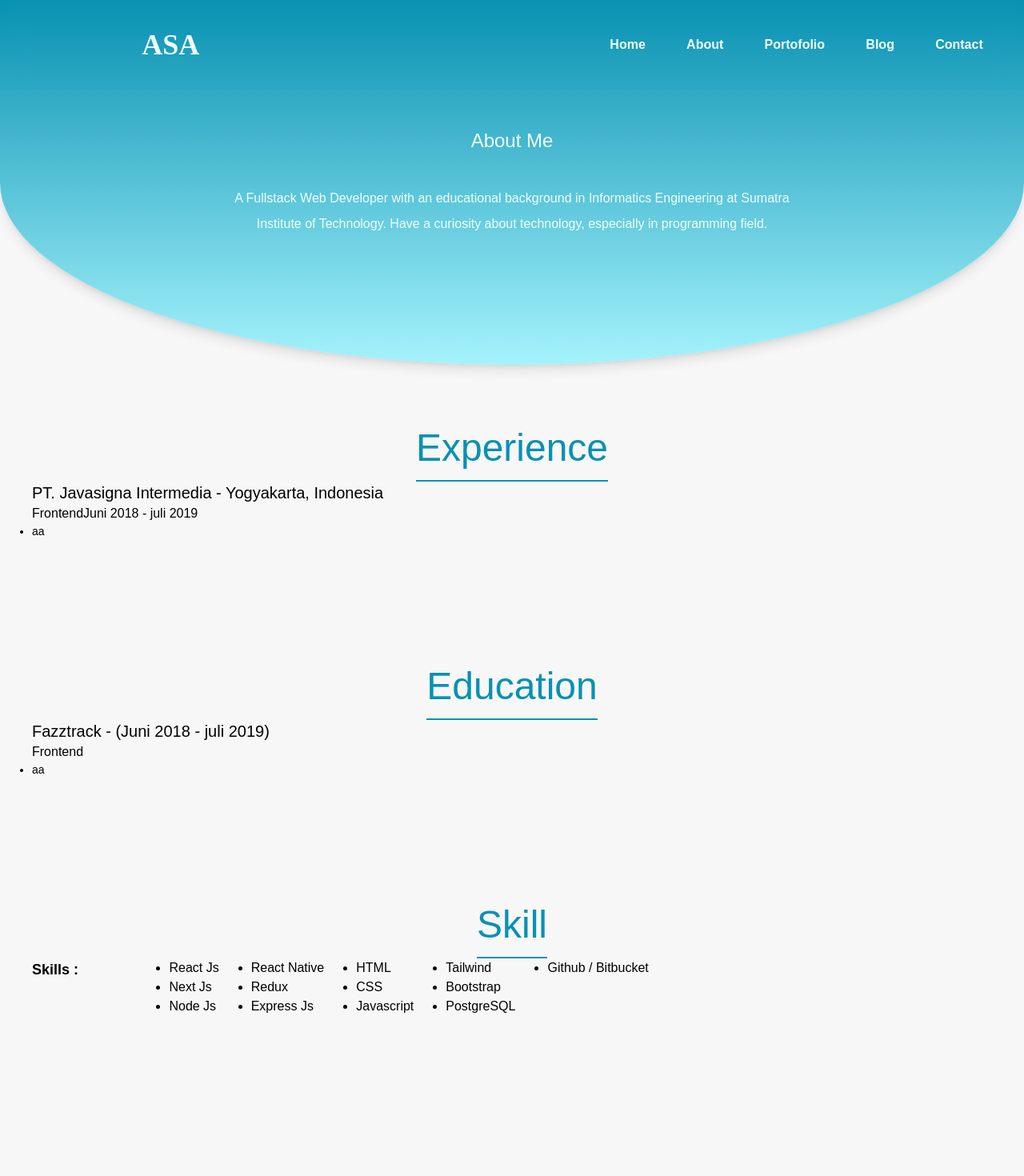
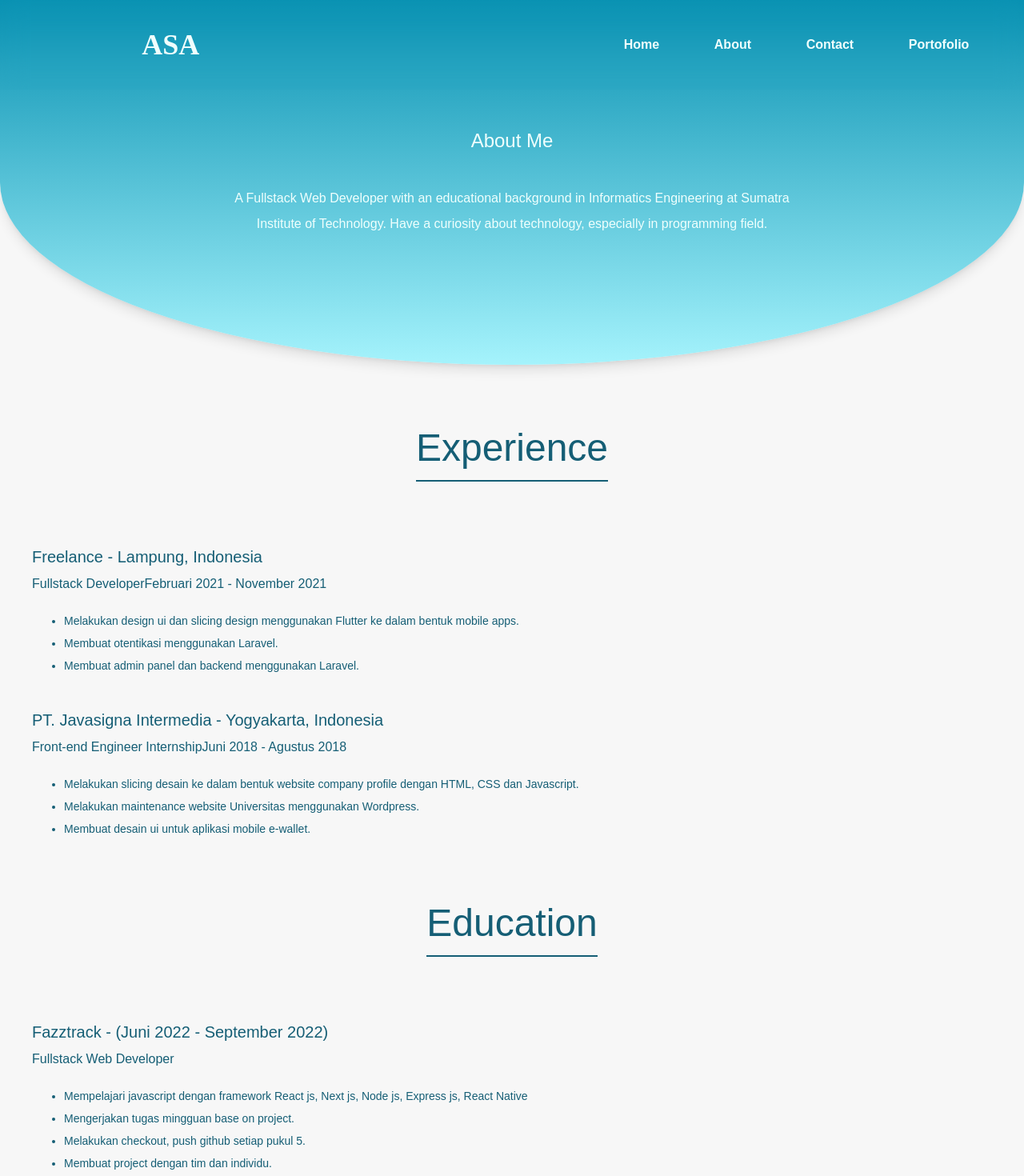
Before and after one commit to afrizalsofyan/personal-web-portofolio, a Next.js app: page /about in a window 1280 px wide. Shown: the top 1470 px of the page at 80% size. Before the commit the page ends 1350 px from the top, so only its background shows below. Built offline with nearby package versions, Linux system fonts and the light colour scheme.

Commit message:
fix: new feature

```diff
--- a/about.json
+++ b/about.json
@@ -1,57 +1,49 @@
 {
-    "experience": {
-        "experience_1": {
+    "experience": [
+        {
             "company": "Freelance",
             "city": "Lampung",
             "national": "Indonesia",
             "role": "Fullstack Developer",
             "start_at": "Februari 2021",
             "end_at": "November 2021",
-            "job_desc_1": "Melakukan design ui dan slicing design menggunakan Flutter ke dalam bentuk mobile apps.",
-            "job_desc_2": "Membuat otentikasi menggunakan Laravel.",
-            "job_desc_3": "Membuat admin panel dan backend menggunakan Laravel."
+            "job_desc":[ "Melakukan design ui dan slicing design menggunakan Flutter ke dalam bentuk mobile apps.", "Membuat otentikasi menggunakan Laravel.", "Membuat admin panel dan backend menggunakan Laravel."]
         },
-        "experience_2": {
+        {
             "company": "PT. Javasigna Intermedia",
             "city": "Yogyakarta",
             "national": "Indonesia",
             "role": "Front-end Engineer Internship",
             "start_at": "Juni 2018",
             "end_at": "Agustus 2018",
-            "job_desc_1": "Melakukan slicing desain ke dalam bentuk website company profile dengan HTML, CSS dan Javascript.",
-            "job_desc_2": "Melakukan maintenance website Universitas menggunakan Wordpress.",
-            "job_desc_3": "Membuat desain ui untuk aplikasi mobile e-wallet."
+            "job_desc": ["Melakukan slicing desain ke dalam bentuk website company profile dengan HTML, CSS dan Javascript.", "Melakukan maintenance website Universitas menggunakan Wordpress.", "Membuat desain ui untuk aplikasi mobile e-wallet."]
         }
-    },
-    "education_1": {
+    ],
+    "education": [
+        {
             "company": "Fazztrack",
             "city": "Lampung",
             "national": "Indonesia",
             "role": "Fullstack Web Developer",
             "start_at": "Juni 2022",
             "end_at": "September 2022",
-        "job_desc_1": "Mempelajari javascript dengan framework React js, Next js, Node js, Express js, React Native",
-        "job_desc_2": "Mengerjakan tugas mingguan base on project.",
-        "job_desc_3": "Melakukan checkout, push github setiap pukul 5.",
-        "job_desc_4": "Membuat project dengan tim dan individu."
+            "job_desc": ["Mempelajari javascript dengan framework React js, Next js, Node js, Express js, React Native", "Mengerjakan tugas mingguan base on project.", "Melakukan checkout, push github setiap pukul 5.", "Membuat project dengan tim dan individu."]
         },
-    "education_2": {
+        {
             "company": "Institut Teknologi Sumatera",
             "city": "Lampung",
             "national": "Indonesia",
             "role": "S1 Teknik Informatika",
             "start_at": "Juni 2015",
             "end_at": "Februari 2020",
-        "job_desc_1": "Mempelajari javascript dengan framework React js, Next js, Node js, Express js, React Native",
-        "job_desc_2": "Mengerjakan tugas mingguan base on project.",
-        "job_desc_3": "Melakukan checkout, push github setiap pukul 5.",
-        "job_desc_4": "Membuat project dengan tim dan individu."
-    },
+            "job_desc": ["Mempelajari javascript dengan framework React js, Next js, Node js, Express js, React Native", "Mengerjakan tugas mingguan base on project.", "Melakukan checkout, push github setiap pukul 5.", "Membuat project dengan tim dan individu."]
+        }
+    ],
     "contact": {
         "location": "Lampung",
         "phone": "-",
         "email": "afrizalafaandi@gmail.com",
-        "github": "https://github.com/afrizalsofyan",
-        "linkedin": "https://www.linkedin.com/in/afrizalsofyan"
+        "github": "github.com/afrizalsofyan",
+        "linkedin": "linkedin.com/in/afrizalsofyan"
     }
 }
--- a/components/Education.jsx
+++ b/components/Education.jsx
@@ -1,23 +1,37 @@
 import React from 'react'
+import about from '../about.json'
 
 const Education = () => {
+    const educationData = about.education;
   return (
     <>
-        <div className='py-20 px-10'>
+        <div className='pt-20 px-10 text-cyan-800'>
             <div className='flex justify-center'>
-                <span className='text-5xl border-b-2 border-cyan-600 font-medium pb-4 text-cyan-600'>Education</span>
+                <span className='text-5xl border-b-2 border-cyan-800 font-medium pb-4 '>Education</span>
             </div>
+            <div className='flex flex-col gap-10 pt-20 leading-10'>
+                {educationData.map((e, i) => {
+                    return(
+                        <div key={'key '+ i}>
                             <div className='text-xl'>
-                <span>{'Fazztrack - (Juni 2018 - juli 2019)'}</span>
+                                <span>{`${e.company} - (${e.start_at} - ${e.end_at})`}</span>
                             </div>
                             <div className='text-medium'>
-                <span>{'Frontend'}</span>
+                                <span>{`${e.role}`}</span>
                                 {/* <span>{'Juni 2018 - juli 2019'}</span> */}
                             </div>
-            <div className='text-sm'>
-                <ol className='list-disc'>
-                    <li>aa</li>
+                            <div className='text-sm ml-10 mt-3'>
+                                <ol className='list-disc leading-7'>
+                                    {e.job_desc.map((el, i) => {
+                                        return(
+                                            <li key={'key job '+i}>{el}</li>
+                                        )
+                                    })}
                                 </ol>
+                            </div>
+                        </div>
+                    )
+                } )}
             </div>
         </div>
     </>
--- a/components/Experience.jsx
+++ b/components/Experience.jsx
@@ -2,25 +2,38 @@ import React from 'react'
 import about from '../about.json'
 
 const Experience = () => {
-    const experienceData = about;
-    console.log(experienceData)
+  const experienceData = about.experience;
   return (
     <>
-        <div className='py-20 px-10'>
+        <div className='pt-20 px-10 text-cyan-800'>
             <div className='flex justify-center'>
-                <span className='text-5xl border-b-2 border-cyan-600 font-medium pb-4 text-cyan-600'>Experience</span>
+                <span className='text-5xl border-b-2 border-cyan-800 font-medium pb-4'>Experience</span>
             </div>
-            <div className='text-xl'>
-                <span>{'PT. Javasigna Intermedia - Yogyakarta, Indonesia'}</span>
-            </div>
-            <div className='text-medium'>
-                <span>{'Frontend'}</span>
-                <span>{'Juni 2018 - juli 2019'}</span>
-            </div>
-            <div className='text-sm'>
-                <ol className='list-disc'>
-                    <li>aa</li>
-                </ol>
+            <div className='flex flex-col gap-10 pt-20 leading-10'>
+                {experienceData.map((e, i) => {
+                    return (
+                        <div key={'key '+ i}>
+                            <div className='text-xl'>
+                                <span>{`${e.company} - ${e.city}, ${e.national}`}</span>
+                            </div>
+                            <div className='text-medium'>
+                                <span>{`${e.role}`}</span>
+                                <span>{`${e.start_at} - ${e.end_at}`}</span>
+                            </div>
+                            <div className='text-sm ml-10 mt-3'>
+                                <ol className='list-disc leading-7'>
+                                    {e.job_desc.map( e => {
+                                        return(
+                                            <>
+                                                <li>{e}</li>
+                                            </>
+                                        )
+                                    })}
+                                </ol>
+                            </div>
+                        </div>
+                    )
+                })}
             </div>
         </div>
     </>
--- a/components/Navbar.jsx
+++ b/components/Navbar.jsx
@@ -3,9 +3,8 @@ import Link from 'next/link'
 import { logo_style, nav_style } from '../styles/constant';
 
 const NavbarMenu = () => {
-    const menuList = ['Home', 'About', 'Portofolio', 'Blog', 'Contact'];
-    const menuLinkTo = ['/', '/about', '#', '#', '#'];
-
+    const menuList = ['Home', 'About', 'Contact', 'Portofolio'];
+    const menuLinkTo = ['/', '/about', '/contact', '#'];
 
     const [heightWindow, setHeightWindow] = React.useState('');
     const [bgTransparent, setBgTransparent] = React.useState(0);
--- a/components/Skill.jsx
+++ b/components/Skill.jsx
@@ -3,15 +3,12 @@ import React from 'react'
 const Skill = () => {
   return (
     <>
-        <div className='py-20 px-10'>
+        <div className='py-20 px-10 text-cyan-800'>
             <div className='flex justify-center'>
-                <span className='text-5xl border-b-2 border-cyan-600 font-medium pb-4 text-cyan-600'>Skill</span>
+                <span className='text-5xl border-b-2 border-cyan-800  font-medium pb-4'>Skill</span>
             </div>
-            <div className='grid grid-cols-7'>
-                <div className=''>
-                    <span className='text-lg font-bold'>Skills :</span>
-                </div>
-                <div className='col-span-6 flex gap-10'>
+            <div className='flex justify-center pt-20 leading-10'>
+                <div className='flex gap-28'>
                     <ul className='list-disc'>
                         <li className='text-base font-extralight'>React Js</li>
                         <li className='text-base font-extralight'>Next Js</li>
--- /dev/null
+++ b/pages/contact.js
@@ -0,0 +1,39 @@
+import Image from 'next/image'
+import React from 'react'
+import Layout from '../components/Layout'
+import SvgBg from '../public/assets/images/shape-bg.svg'
+import about from '../about.json'
+import { FiGithub, FiLinkedin, FiMail, FiPhone } from 'react-icons/fi'
+
+function Contact() {
+  const contactData = about.contact;
+  const typeContact = ['email', 'phone', 'github', 'linkedin']
+  const iconContact = [<FiMail/>, <FiPhone/>, <FiGithub/>, <FiLinkedin/>]
+  const valueContact = [contactData.email, contactData.phone, contactData.github, contactData.linkedin]
+  return (
+    <Layout child={
+      <div className='bg-[#42C2FF] w-full min-h-screen flex items-end z-0'>
+        <Image src={SvgBg} />
+        <div className='absolute flex w-full h-full justify-center items-center'>
+            <div className='bg-white w-[500px] h-[300px] rounded-3xl border-2 border-cyan-600 shadow-lg'>
+              <div className='flex flex-col justify-center items-start h-full gap-5 p-10 text-cyan-800 font-medium'>
+                {typeContact.map((e, i) => {
+                  return(
+                    <div className='grid grid-cols-12' key={'key contact '+i}>
+                      <div className='flex items-center'>
+                        {iconContact[i]}
+                      </div>
+                      <span className='col-start-2 col-end-3'>{e}</span>
+                      <a href={`${valueContact[i].includes('gmail') ? `https://mail.google.com/mail/?view=cm&fs=1&to=${valueContact[i]}` : `https://${valueContact[i]}` }`} className='col-start-5 col-end-13' target="_blank">{valueContact[i]}</a>
+                    </div>
+                  )
+                })}
+              </div>
+            </div>
+        </div>
+      </div>
+    }/>
+  )
+}
+
+export default Contact
```
Also changed, not shown: public/assets/images/bg-contact-box.svg (added), public/assets/images/shape-bg.svg (added). Lines whose indentation alone changed are shown as unchanged.
